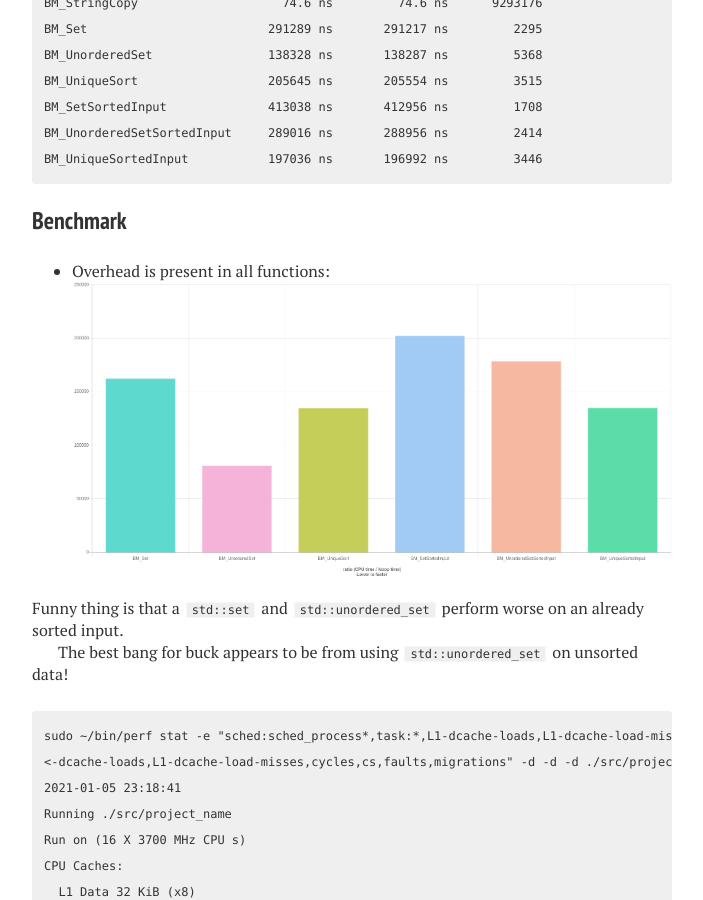
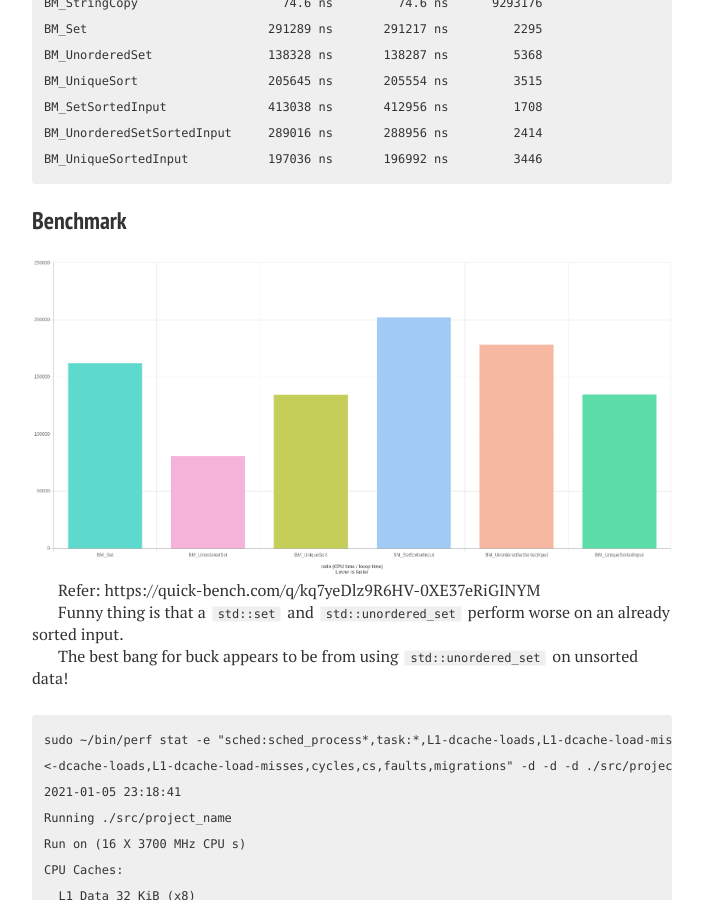
Before and after one commit to mycpuorg/mycpuorg.github.io, a Jekyll site: the page built from _posts/2021-01-05-set-or-unique-accurate.md, in a window 1280 px wide and 900 px high, scrolled down 6644 px. Shown: the whole window, without its empty margins (288-991 px from the left). Built offline with Jekyll 4.4.1, drawn with Linux system fonts in a browser that asks for light colours; nearby versions of some CDN libraries; comment, search, counter and statistics services are not loaded.

Commit message:
update quick bench link

````diff
--- a/_posts/2021-01-05-set-or-unique-accurate.md
+++ b/_posts/2021-01-05-set-or-unique-accurate.md
@@ -270,8 +270,9 @@ BM_UniqueSortedInput           197036 ns       196992 ns         3446
 ```
 
 ### Benchmark
-+ Overhead is present in all functions:
 ![](/images/bench_fixed_sorted_inputs.png)
+
+Refer: https://quick-bench.com/q/kq7yeDlz9R6HV-0XE37eRiGINYM
 
 Funny thing is that a `std::set` and `std::unordered_set` perform worse on an
 already sorted input.
````
